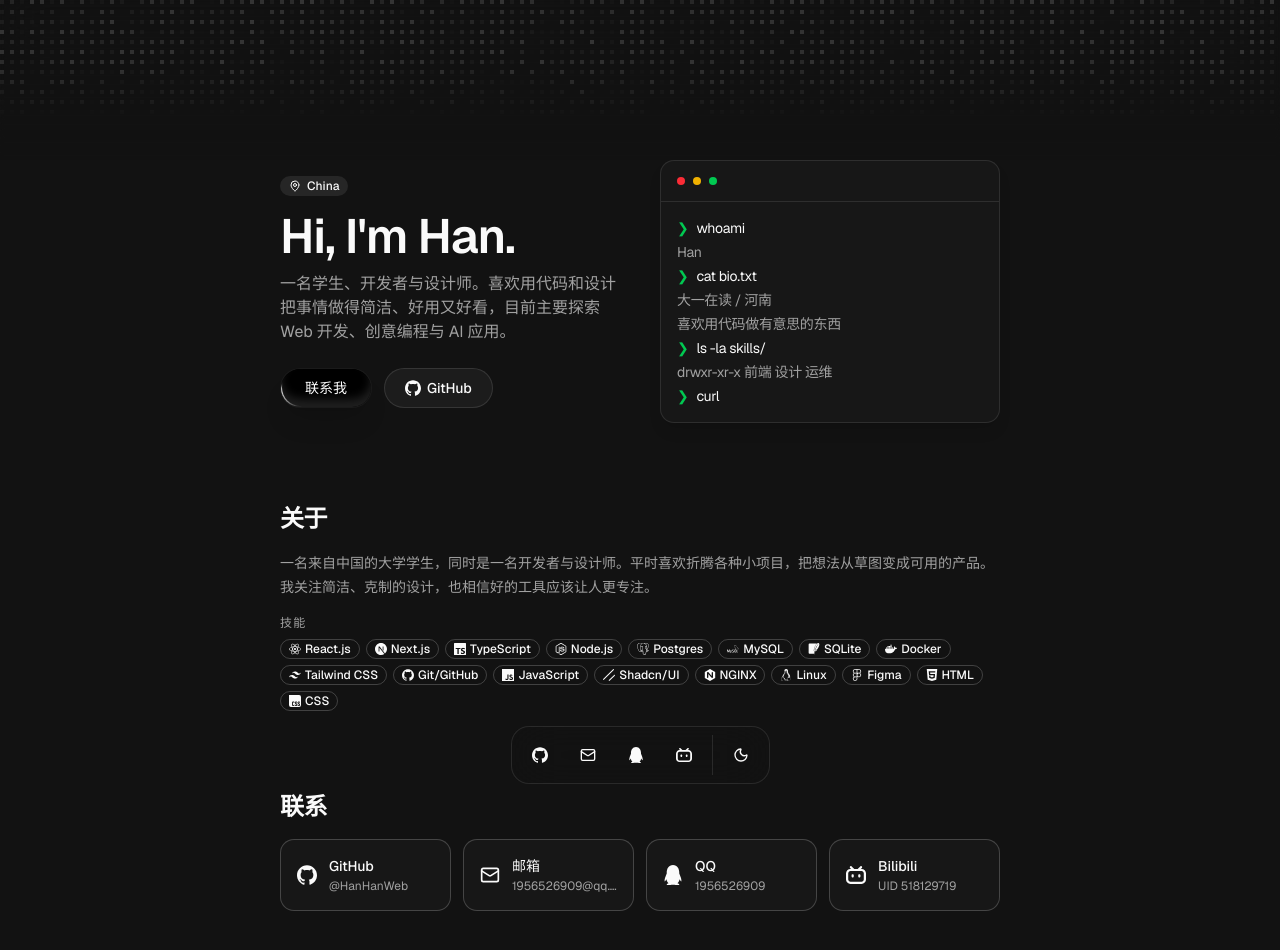
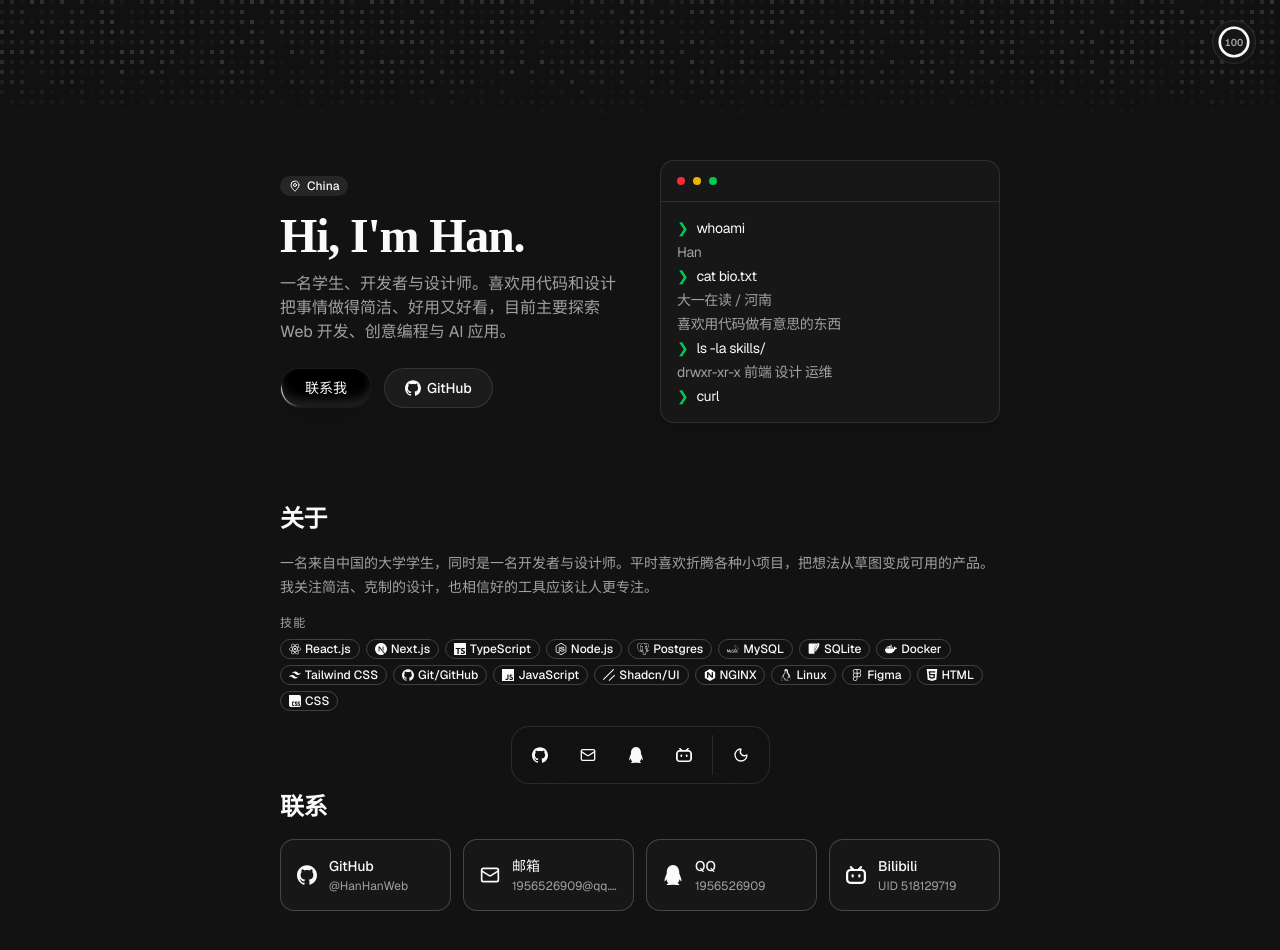
Before and after one commit to HanHanWeb/homepage, a Next.js app: page / in a window 1280 px wide. Shown: the top 950 px of the page. Built offline with nearby package versions, Linux system fonts and the light colour scheme; a small style sheet from the web is missing.

Commit message:
feat: 新增滚动进度环和 tilt-card 卡片组件

```diff
--- a/src/app/globals.css
+++ b/src/app/globals.css
@@ -10,6 +10,7 @@
   --font-sans: var(--font-sans);
   --font-mono: var(--font-geist-mono);
   --font-heading: var(--font-sans);
+  --font-serif-sc: "Noto Serif SC", "Songti SC", "SimSun", serif;
   --color-sidebar-ring: var(--sidebar-ring);
   --color-sidebar-border: var(--sidebar-border);
   --color-sidebar-accent-foreground: var(--sidebar-accent-foreground);
--- a/src/app/layout.tsx
+++ b/src/app/layout.tsx
@@ -27,6 +27,14 @@ export default function RootLayout({ children }: LayoutProps<"/">) {
       suppressHydrationWarning
       className={`${geistSans.variable} ${geistMono.variable} h-full scroll-smooth antialiased`}
     >
+      {/* 思源宋体(Noto Serif SC):标题用,按 unicode-range 分包加载 */}
+      <head>
+        <link rel="preconnect" href="https://cdn.jsdelivr.net" />
+        <link
+          rel="stylesheet"
+          href="https://cdn.jsdelivr.net/npm/@fontsource/noto-serif-sc@5.3.0/index.css"
+        />
+      </head>
       <body className="min-h-full flex flex-col">
         <ThemeProvider
           attribute="class"
--- a/src/app/page.tsx
+++ b/src/app/page.tsx
@@ -4,6 +4,7 @@ import { DockBar } from "@/components/dock-bar";
 import { FlickeringGridTop } from "@/components/flickering-grid-top";
 import { Hero } from "@/components/hero";
 import { ProgressiveBlur } from "@/components/ui/progressive-blur";
+import { ScrollProgress } from "@/components/scroll-progress";
 
 export default function Home() {
   return (
@@ -16,6 +17,8 @@ export default function Home() {
         <ProgressiveBlur position="top" height="20vh" />
       </div>
       <FlickeringGridTop />
+      {/* 右上角滚动进度环 */}
+      <ScrollProgress />
       {/* 底部 Dock：主题切换 + 联系方式 */}
       <DockBar />
       <main className="relative z-10 mx-auto flex w-full max-w-3xl flex-1 flex-col px-6 pt-20 pb-28">
--- a/src/components/about.tsx
+++ b/src/components/about.tsx
@@ -47,7 +47,7 @@ export function About() {
   return (
     <section id="about" className="scroll-mt-6 py-10">
       <Reveal delay="1.35s">
-        <h2 className="text-2xl font-semibold tracking-tight">关于</h2>
+        <h2 className="font-serif-sc text-2xl font-semibold tracking-tight">关于</h2>
       </Reveal>
 
       <div className="mt-4 space-y-4">
--- a/src/components/contact.tsx
+++ b/src/components/contact.tsx
@@ -9,7 +9,7 @@ export function Contact() {
   return (
     <section id="contact" className="scroll-mt-6 py-10">
       <Reveal delay="1.8s">
-        <h2 className="text-2xl font-semibold tracking-tight">联系</h2>
+        <h2 className="font-serif-sc text-2xl font-semibold tracking-tight">联系</h2>
       </Reveal>
 
       <Reveal delay="1.95s">
--- a/src/components/hero.tsx
+++ b/src/components/hero.tsx
@@ -4,6 +4,7 @@ import { GithubIcon } from "@/components/icons";
 import { Badge } from "@/components/ui/badge";
 import { Button } from "@/components/ui/button";
 import { ShimmerButton } from "@/components/ui/shimmer-button";
+import { TiltCard } from "@/components/ui/tilt-card";
 import {
   AnimatedSpan,
   Terminal,
@@ -46,7 +47,7 @@ export function Hero() {
             delay={0.4}
             duration={0.5}
             startOnView={false}
-            className="mt-4 text-3xl font-semibold tracking-tight sm:text-5xl"
+            className="font-serif-sc mt-4 text-3xl font-semibold tracking-tight sm:text-5xl"
           >
             Hi, I&apos;m Han.
           </TextAnimate>
@@ -94,6 +95,7 @@ export function Hero() {
           className="w-full animate-blur-in"
           style={{ "--blur-delay": "1.1s" } as React.CSSProperties}
         >
+          <TiltCard>
             <Terminal
               sequence={false}
               className="bg-card text-sm shadow-lg [&_code]:font-sans [&_pre]:font-sans"
@@ -137,6 +139,7 @@ export function Hero() {
                 ),
               )}
             </Terminal>
+          </TiltCard>
         </div>
       </div>
     </section>
--- /dev/null
+++ b/src/components/scroll-progress.tsx
@@ -0,0 +1,45 @@
+"use client";
+
+import { motion, useScroll, useSpring, useTransform } from "motion/react";
+
+/** 右上角滚动进度环:useScroll 跟踪页面滚动,spring 平滑数值,pathLength 驱动圆环描边 */
+export function ScrollProgress() {
+  const { scrollYProgress } = useScroll();
+  const smooth = useSpring(scrollYProgress, {
+    stiffness: 120,
+    damping: 30,
+    mass: 0.5,
+  });
+  const percent = useTransform(smooth, (v) => Math.round(v * 100));
+
+  return (
+    <div
+      aria-hidden
+      className="fixed top-5 right-6 z-50 flex size-11 items-center justify-center rounded-full border bg-card/80 shadow-sm backdrop-blur"
+    >
+      <svg viewBox="0 0 36 36" className="absolute size-8 -rotate-90">
+        <circle
+          cx="18"
+          cy="18"
+          r="16"
+          fill="none"
+          strokeWidth="3"
+          className="stroke-border"
+        />
+        <motion.circle
+          cx="18"
+          cy="18"
+          r="16"
+          fill="none"
+          strokeWidth="3"
+          strokeLinecap="round"
+          className="stroke-foreground"
+          style={{ pathLength: smooth }}
+        />
+      </svg>
+      <motion.span className="text-[10px] font-semibold tabular-nums text-muted-foreground">
+        {percent}
+      </motion.span>
+    </div>
+  );
+}
--- /dev/null
+++ b/src/components/ui/tilt-card.tsx
@@ -0,0 +1,60 @@
+"use client";
+
+import { useRef, type MouseEvent, type ReactNode } from "react";
+import {
+  motion,
+  useMotionValue,
+  useReducedMotion,
+  useSpring,
+  useTransform,
+} from "motion/react";
+
+import { cn } from "@/lib/utils";
+
+interface TiltCardProps {
+  children: ReactNode;
+  /** 最大倾角(度) */
+  maxTilt?: number;
+  className?: string;
+}
+
+/** 鼠标跟随 3D 倾斜容器:光标相对位置(-0.5~0.5)写入 MotionValue,spring 平滑后驱动 rotateX/rotateY,零重渲染 */
+export function TiltCard({ children, maxTilt = 8, className }: TiltCardProps) {
+  const ref = useRef<HTMLDivElement>(null);
+  const prefersReducedMotion = useReducedMotion();
+
+  const x = useMotionValue(0);
+  const y = useMotionValue(0);
+  const smoothX = useSpring(x, { stiffness: 200, damping: 20, mass: 0.5 });
+  const smoothY = useSpring(y, { stiffness: 200, damping: 20, mass: 0.5 });
+  const rotateX = useTransform(smoothY, [-0.5, 0.5], [maxTilt, -maxTilt]);
+  const rotateY = useTransform(smoothX, [-0.5, 0.5], [-maxTilt, maxTilt]);
+
+  function handleMouseMove(event: MouseEvent<HTMLDivElement>) {
+    const rect = ref.current?.getBoundingClientRect();
+    if (!rect) return;
+    x.set((event.clientX - rect.left) / rect.width - 0.5);
+    y.set((event.clientY - rect.top) / rect.height - 0.5);
+  }
+
+  function handleMouseLeave() {
+    x.set(0);
+    y.set(0);
+  }
+
+  if (prefersReducedMotion) {
+    return <div className={className}>{children}</div>;
+  }
+
+  return (
+    <motion.div
+      ref={ref}
+      onMouseMove={handleMouseMove}
+      onMouseLeave={handleMouseLeave}
+      style={{ rotateX, rotateY, transformPerspective: 800 }}
+      className={cn(className)}
+    >
+      {children}
+    </motion.div>
+  );
+}
```
Lines whose indentation alone changed are shown as unchanged.
